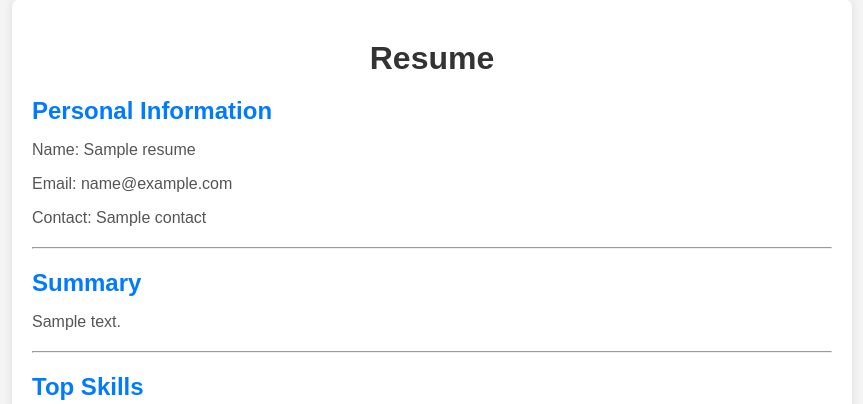
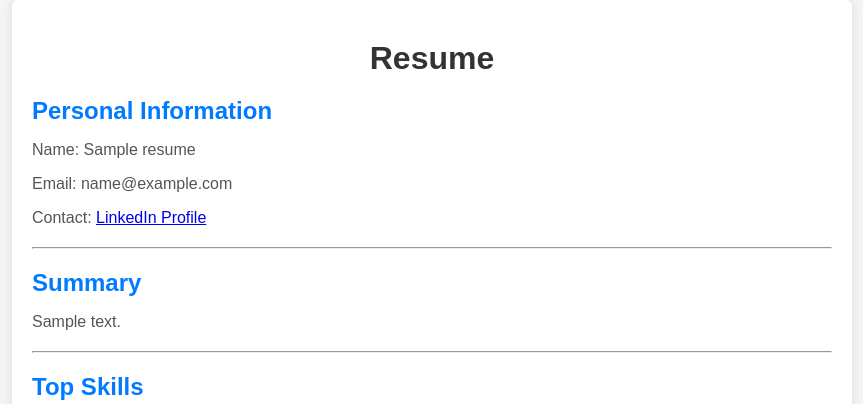
Before and after one commit to tarun-hegde/gen-html-resume, a FastAPI app: template templates/resume.html in a window 1280 px wide. Shown: the part 21-425 px from the top of the page, without its empty margins (208-1071 px from the left). Run offline with FastAPI, Linux system fonts and the light colour scheme; the template is opened without the code that fills it: most values are stand-ins (such as "Sample title", 1, 10 or a date in 2020).

Commit message:
fix : contacts in html

```diff
--- a/templates/resume.html
+++ b/templates/resume.html
@@ -61,7 +61,13 @@
             <h2>Personal Information</h2>
             <p>Name: {{ resume_data.name }}</p>
             <p>Email: {{ resume_data.email }}</p>
-            <p>Contact: {{ resume_data.contact }}</p>
+            <p>Contact:
+                {% if resume_data.contact.linkedin %}
+                    <a href="{{ resume_data.contact.linkedin }}" target="_blank">LinkedIn Profile</a>
+                {% else %}
+                    {{ resume_data.contact }}
+                {% endif %}
+            </p>
             <hr>
         </div>
 
```
